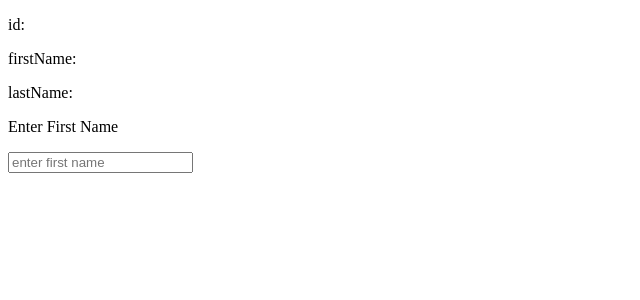
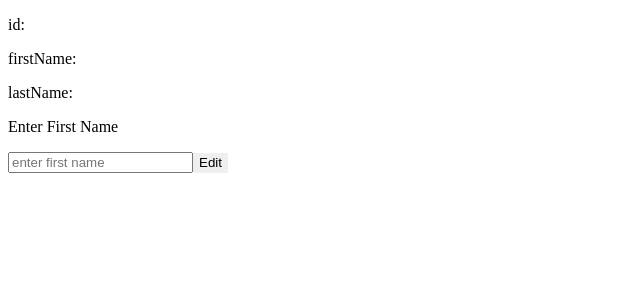
Before and after one commit to Carlosf96/tdd-bdd-frontend-react-ts, a React (Create React App) app: page /1 in a window 1280 px wide. Shown: the top 300 px of the page, without its empty margins (0-640 px from the left). Built offline with nearby package versions, Linux system fonts and the light colour scheme; no server answers.

Commit message:
creating user view edit

```diff
--- a/src/views/UserEditView.tsx
+++ b/src/views/UserEditView.tsx
@@ -1,4 +1,4 @@
-import React from 'react';
+import React from "react";
 import { useParams } from "react-router-dom";
 import { User, user } from "../entities/User";
 import { UserService } from "../services/userServices";
@@ -16,15 +16,28 @@ export const UserEditView = () => {
     })();
   });
 
-
   return (
     <div>
       <form>
-        <label >
+        <label>
           <p>Enter First Name</p>
-          <input id="first" name="firstName" placeholder="enter first name"></input>
+          <input
+            id="first"
+            name="firstName"
+            placeholder="enter first name"
+            style={{}}
+          ></input>
+          <button
+            type="submit"
+            style={{
+              border: "none",
+              blockSize: "20px"
+            }}
+          >
+            Edit
+          </button>
         </label>
       </form>
     </div>
-  )
-}
+  );
+};
```
